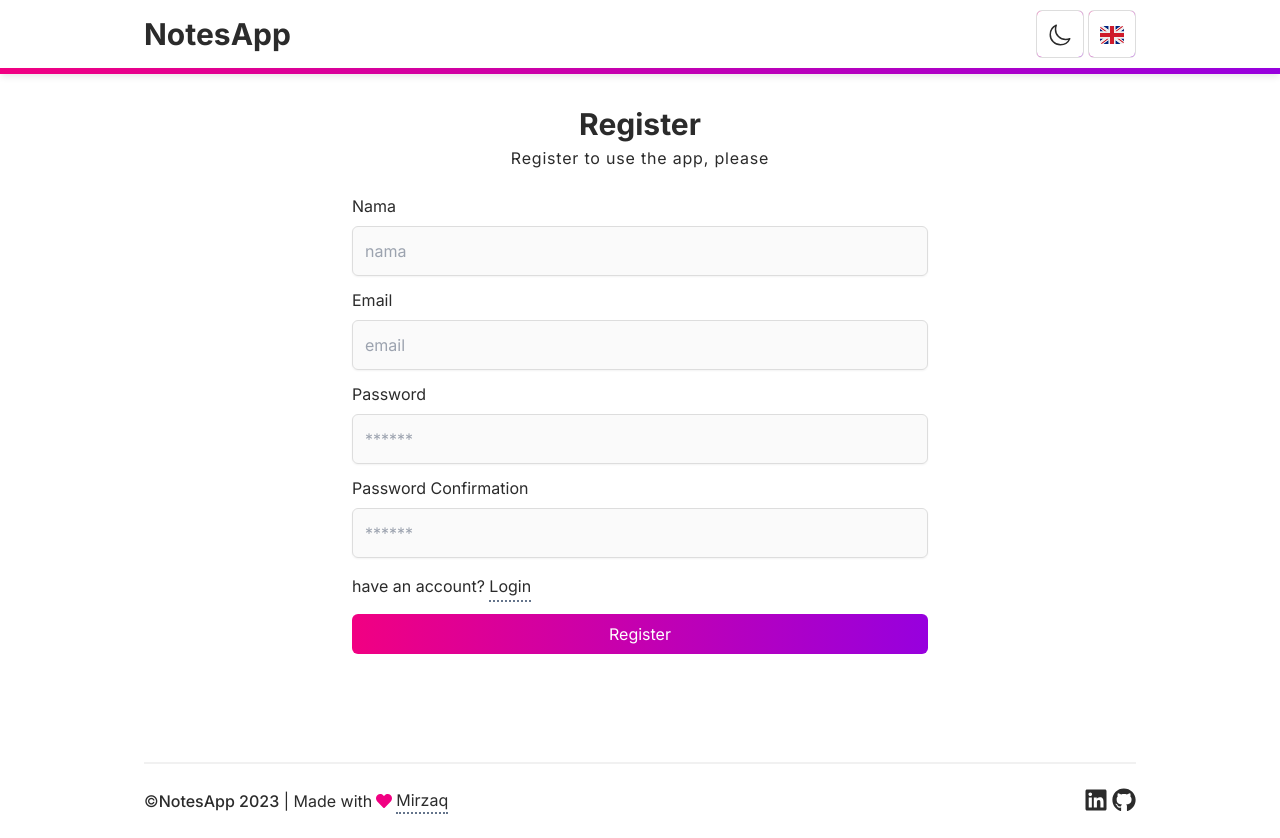
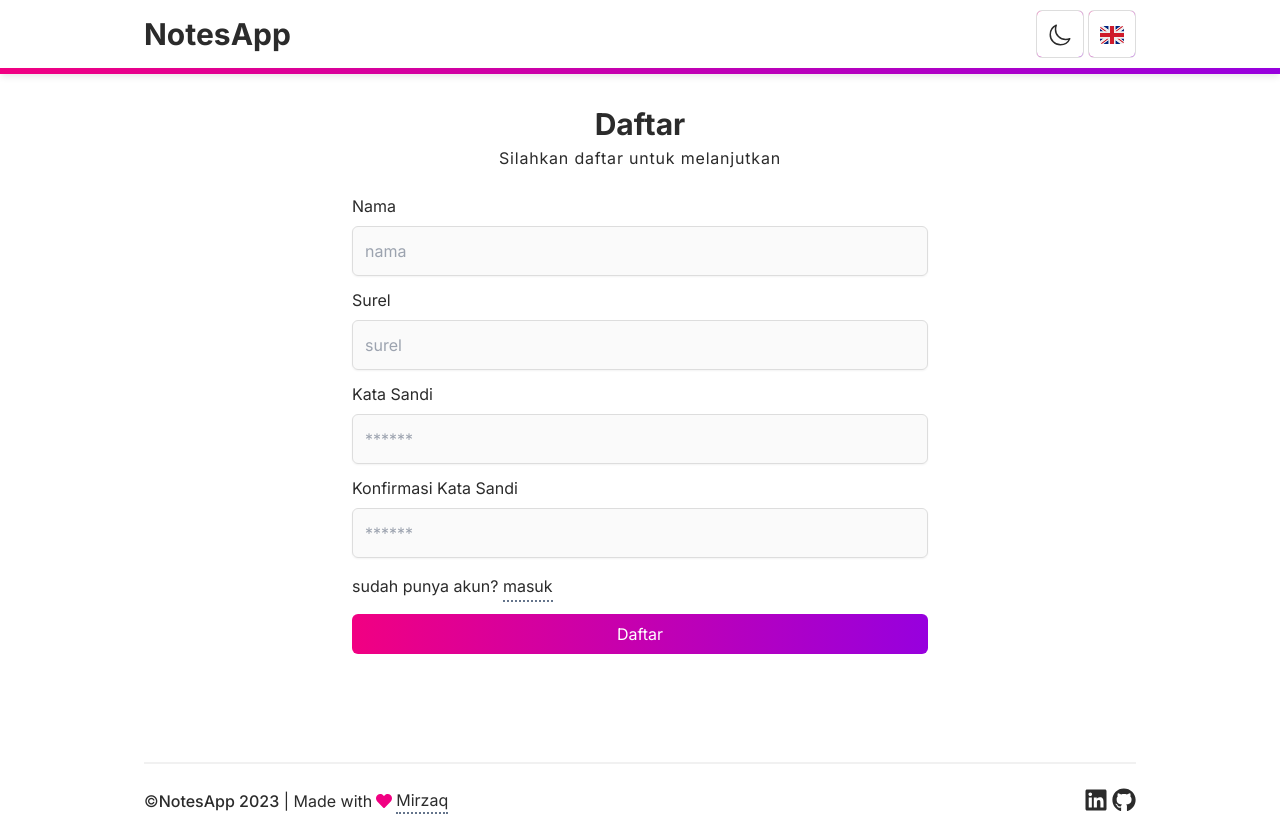
Before and after one commit to mirzaq19/notes-dcd, a React (Vite) app: page /register in a window 1280 px wide. Built offline with nearby package versions, Linux system fonts and the light colour scheme.

Commit message:
feat: add switch language functionality in register page

```diff
--- a/src/pages/Register.jsx
+++ b/src/pages/Register.jsx
@@ -6,6 +6,8 @@ import { useNavigate } from 'react-router-dom'
 import toast from 'react-hot-toast'
 import { useRef, useState } from 'react'
 import { AiOutlineLoading3Quarters } from 'react-icons/ai'
+import { register as registerLocale } from '@/utilities/locale-data'
+import useLocale from '@/contexts/locale'
 
 const Register = () => {
   const navigate = useNavigate()
@@ -24,6 +26,7 @@ const Register = () => {
   })
   const [passwordConfirm, setPasswordConfirm] = useState('')
   const [registering, setRegistering] = useState(false)
+  const { locale } = useLocale()
 
   const registerHandler = async (data) => {
     setRegistering(true)
@@ -61,13 +64,13 @@ const Register = () => {
     toast.promise(
       registerHandler(data)
         .then(({ error }) => {
-          if (error) throw new Error('Registration failed')
+          if (error) throw new Error(registerLocale[locale].registering.error)
           navigate('/login')
         })
         .finally(() => setRegistering(false)),
       {
-        loading: 'Loading',
-        success: 'Registration successfully',
+        loading: registerLocale[locale].registering.loading,
+        success: registerLocale[locale].registering.success,
         error: (err) =>
           err.message ?? 'Something went wrong, please try again later!',
       }
@@ -78,7 +81,7 @@ const Register = () => {
     if (!name) {
       setErrors((prev) => ({
         ...prev,
-        name: 'Name is required',
+        name: registerLocale[locale].validation.name.required,
       }))
       return false
     }
@@ -93,14 +96,14 @@ const Register = () => {
     if (!email) {
       setErrors((prev) => ({
         ...prev,
-        email: 'Email is required',
+        email: registerLocale[locale].validation.email.required,
       }))
       return false
     }
     if (email !== '' && !email.includes('@')) {
       setErrors((prev) => ({
         ...prev,
-        email: 'Email is invalid',
+        email: registerLocale[locale].validation.email.invalid,
       }))
       return false
     }
@@ -115,7 +118,7 @@ const Register = () => {
     if (!password) {
       setErrors((prev) => ({
         ...prev,
-        password: 'Password is required',
+        password: registerLocale[locale].validation.password.required,
       }))
       return false
     }
@@ -130,14 +133,16 @@ const Register = () => {
     if (!passwordConfirm) {
       setErrors((prev) => ({
         ...prev,
-        passwordConfirm: 'Password confirmation is required',
+        passwordConfirm:
+          registerLocale[locale].validation.password_confirmation.required,
       }))
       return false
     }
     if (passwordConfirm !== password) {
       setErrors((prev) => ({
         ...prev,
-        passwordConfirm: 'Password confirmation is not match',
+        passwordConfirm:
+          registerLocale[locale].validation.password_confirmation.same,
       }))
       return false
     }
@@ -152,20 +157,20 @@ const Register = () => {
     <div className="min-h-main">
       <div className="my-8">
         <div className="text-center mb-6">
-          <h1 className="mb-1">Register</h1>
-          <p className="tracking-wider">Register to use the app, please</p>
+          <h1 className="mb-1">{registerLocale[locale].title}</h1>
+          <p className="tracking-wider">{registerLocale[locale].subtitle}</p>
         </div>
         <div className="flex justify-center">
           <form className="max-w-xl w-full" onSubmit={onRegisterSubmitHandler}>
-            <label className="inline-block mb-2" htmlFor="nama">
-              Nama
+            <label className="inline-block mb-2" htmlFor="name">
+              {registerLocale[locale].name}
             </label>
             <Input
-              id="nama"
+              id="name"
               className={
                 errors.name ? 'border-red-600 dark:border-red-400' : ''
               }
-              placeholder="nama"
+              placeholder={registerLocale[locale].name.toLowerCase()}
               value={name}
               setValue={setName}
               ref={nameRef}
@@ -176,14 +181,14 @@ const Register = () => {
               {errors.name}
             </p>
             <label className="inline-block mb-2" htmlFor="email">
-              Email
+              {registerLocale[locale].email}
             </label>
             <Input
               id="email"
               className={
                 errors.email ? 'border-red-600 dark:border-red-400' : ''
               }
-              placeholder="email"
+              placeholder={registerLocale[locale].email.toLowerCase()}
               type="email"
               value={email}
               setValue={setEmail}
@@ -195,7 +200,7 @@ const Register = () => {
               {errors.email}
             </p>
             <label className="inline-block mb-2" htmlFor="password">
-              Password
+              {registerLocale[locale].password}
             </label>
             <Input
               id="password"
@@ -214,7 +219,7 @@ const Register = () => {
               {errors.password}
             </p>
             <label className="inline-block mb-2" htmlFor="passwordConfirm">
-              Password Confirmation
+              {registerLocale[locale].password_confirmation}
             </label>
             <Input
               id="passwordConfirm"
@@ -235,9 +240,9 @@ const Register = () => {
               {errors.passwordConfirm}
             </p>
             <p className="my-4">
-              have an account?{' '}
+              {registerLocale[locale].login_prefix}{' '}
               <CustomLink className="pb-1 dark:text-zinc-300" href="/login">
-                Login
+                {registerLocale[locale].login}
               </CustomLink>
             </p>
             <Button className="w-full md:w-a" disabled={registering}>
@@ -246,7 +251,7 @@ const Register = () => {
               ) : (
                 ''
               )}
-              Register
+              {registerLocale[locale].register}
             </Button>
           </form>
         </div>
--- a/src/utilities/locale-data.js
+++ b/src/utilities/locale-data.js
@@ -46,3 +46,71 @@ export const login = {
     },
   },
 }
+
+export const register = {
+  en: {
+    title: 'Register',
+    subtitle: 'Please register to continue',
+    name: 'Name',
+    email: 'Email',
+    password: 'Password',
+    password_confirmation: 'Password Confirmation',
+    login_prefix: 'already have an account?',
+    login: 'login',
+    register: 'Register',
+    registering: {
+      loading: 'Registering...',
+      success: 'Register success',
+      error: 'Register failed',
+    },
+    validation: {
+      name: {
+        required: 'Name is required',
+      },
+      email: {
+        required: 'Email is required',
+        invalid: 'Email is invalid',
+      },
+      password: {
+        required: 'Password is required',
+      },
+      password_confirmation: {
+        required: 'Password confirmation is required',
+        same: 'Password confirmation must be same as password',
+      },
+    },
+  },
+
+  id: {
+    title: 'Daftar',
+    subtitle: 'Silahkan daftar untuk melanjutkan',
+    name: 'Nama',
+    email: 'Surel',
+    password: 'Kata Sandi',
+    password_confirmation: 'Konfirmasi Kata Sandi',
+    login_prefix: 'sudah punya akun?',
+    login: 'masuk',
+    register: 'Daftar',
+    registering: {
+      loading: 'Mendaftar...',
+      success: 'Berhasil mendaftar',
+      error: 'Gagal mendaftar',
+    },
+    validation: {
+      name: {
+        required: 'Nama dibutuhkan',
+      },
+      email: {
+        required: 'Surel dibutuhkan',
+        invalid: 'Surel tidak valid',
+      },
+      password: {
+        required: 'Kata Sandi dibutuhkan',
+      },
+      password_confirmation: {
+        required: 'Konfirmasi Kata Sandi dibutuhkan',
+        same: 'Konfirmasi Kata Sandi harus sama dengan Kata Sandi',
+      },
+    },
+  },
+}
```
